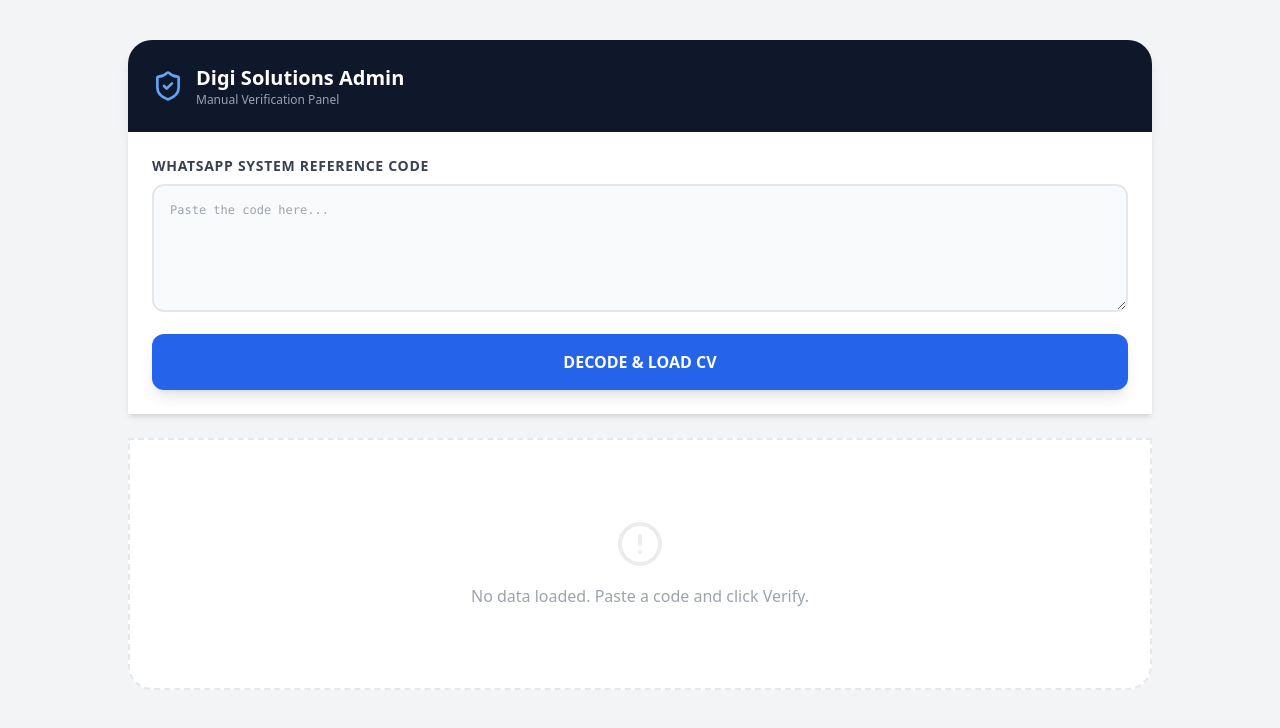
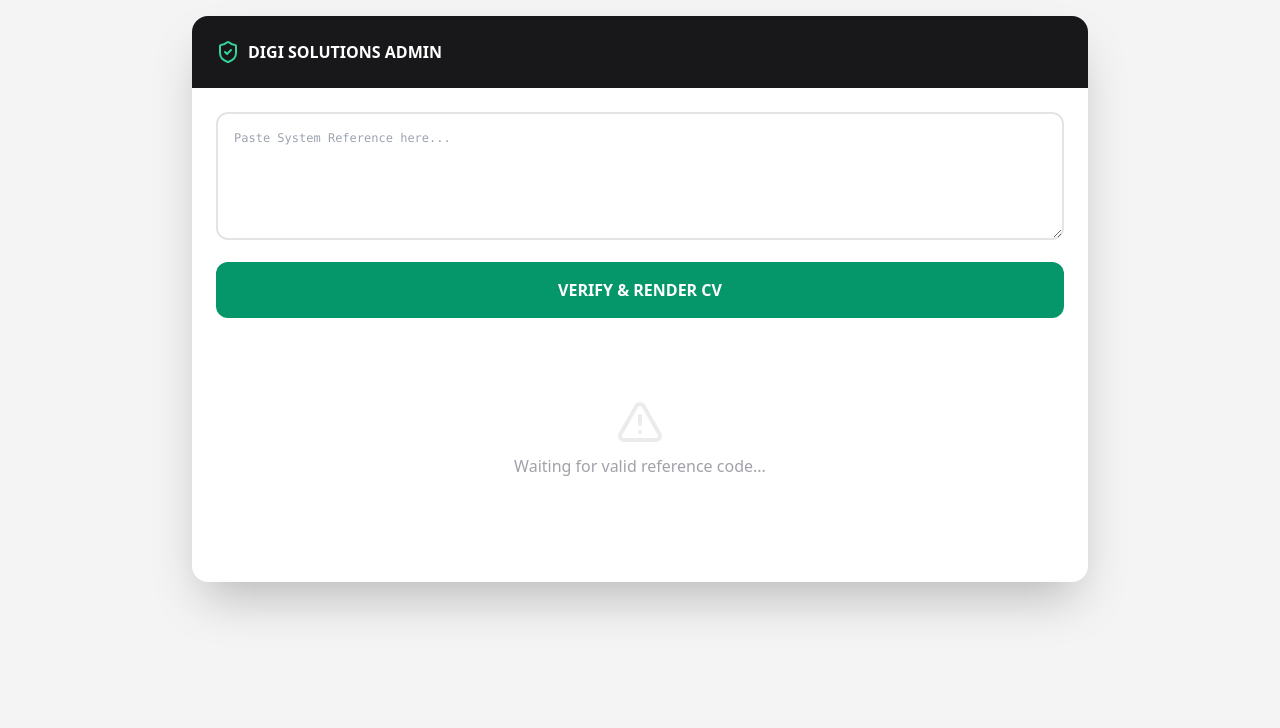
Before and after one commit to ThanushDev/DigiSolutionsCV, a React (Vite) app: page /#/admin in a window 1280 px wide. Shown: the top 728 px of the page. Built offline with nearby package versions, Linux system fonts and the light colour scheme.

Commit message:
Update Admin.tsx

```diff
--- a/src/pages/Admin.tsx
+++ b/src/pages/Admin.tsx
@@ -1,6 +1,6 @@
 import React, { useState, useRef } from 'react';
 import { TemplateRenderer } from '../components/CVTemplates/TemplateRenderer';
-import { DownloadIcon, Loader2Icon, ShieldCheckIcon, AlertCircleIcon } from 'lucide-react';
+import { DownloadIcon, Loader2Icon, ShieldCheckIcon, AlertTriangleIcon } from 'lucide-react';
 import html2canvas from 'html2canvas';
 import jsPDF from 'jspdf';
 
@@ -13,8 +13,6 @@ export function Admin() {
   const handleVerify = () => {
     try {
       let rawCode = inputCode;
-
-      // WhatsApp message eken reference eka witarak ganna logic eka
       if (inputCode.includes('System Ref:')) {
         rawCode = inputCode.split('System Ref:')[1];
       }
@@ -23,8 +21,8 @@ export function Admin() {
       const jsonString = atob(cleanCode);
       const data = JSON.parse(jsonString);
 
-      // Data Short names wala idan Template ekata ona widiyata map kirima
-      // Oyaage Context eke thiyena structure ekatama meka hadala thiyenne
+      // මෙතන තමයි වැදගත්ම දේ: WhatsApp එකෙන් එන කෙටි අකුරු (n, e, p)
+      // අපේ Templates බලාපොරොත්තු වන දිග නම් (fullName, email) වලට හරවනවා.
       const mappedData = {
         personalInfo: {
           fullName: data.n || '',
@@ -39,104 +37,88 @@ export function Admin() {
         templateId: data.t || 'template-1'
       };
 
-      console.log("Verified Data:", mappedData);
+      console.log("Mapped Data for Template:", mappedData);
       setDecodedData(mappedData);
     } catch (error) {
-      console.error("Decode Error:", error);
-      alert("Invalid Code! Please copy the entire code after 'System Ref:'");
-      setDecodedData(null);
+      console.error("Decode Error Details:", error);
+      alert("Error: Invalid Reference Code. Make sure you copied everything correctly.");
     }
   };
 
   const handleExportPDF = async () => {
     if (!cvRef.current) return;
     setIsExporting(true);
-
     try {
-      const canvas = await html2canvas(cvRef.current, {
-        scale: 2,
-        useCORS: true,
-        backgroundColor: '#ffffff'
-      });
+      const canvas = await html2canvas(cvRef.current, { scale: 2, useCORS: true });
       const imgData = canvas.toDataURL('image/png');
       const pdf = new jsPDF('p', 'mm', 'a4');
-      const pdfWidth = pdf.internal.pageSize.getWidth();
-      const pdfHeight = (canvas.height * pdfWidth) / canvas.width;
-
-      pdf.addImage(imgData, 'PNG', 0, 0, pdfWidth, pdfHeight);
-      pdf.save(`DigiSolutions_CV_${decodedData?.personalInfo?.fullName || 'User'}.pdf`);
-    } catch (error) {
-      alert("Error creating PDF.");
+      pdf.addImage(imgData, 'PNG', 0, 0, 210, (canvas.height * 210) / canvas.width);
+      pdf.save(`CV_${decodedData?.personalInfo?.fullName || 'Export'}.pdf`);
+    } catch (e) {
+      alert("PDF Export Failed!");
     } finally {
       setIsExporting(false);
     }
   };
 
   return (
-    <div className="min-h-screen bg-gray-100 p-4 sm:p-10 font-sans">
-      <div className="max-w-5xl mx-auto">
-        {/* Header */}
-        <div className="bg-slate-900 rounded-t-3xl p-6 text-white flex items-center justify-between shadow-lg">
-          <div className="flex items-center gap-3">
-            <ShieldCheckIcon className="text-blue-400" size={32} />
-            <div>
-              <h1 className="text-xl font-bold">Digi Solutions Admin</h1>
-              <p className="text-xs text-slate-400">Manual Verification Panel</p>
+    <div className="min-h-screen bg-zinc-100 p-4 font-sans">
+      <div className="max-w-4xl mx-auto bg-white shadow-2xl rounded-2xl overflow-hidden">
+        <div className="bg-zinc-900 p-6 text-white flex justify-between items-center">
+          <div className="flex items-center gap-2">
+            <ShieldCheckIcon className="text-emerald-400" />
+            <h1 className="font-bold">DIGI SOLUTIONS ADMIN</h1>
           </div>
-          </div>
+          {decodedData && (
+            <button
+              onClick={handleExportPDF}
+              disabled={isExporting}
+              className="bg-emerald-500 hover:bg-emerald-600 px-4 py-2 rounded-lg flex items-center gap-2 text-sm font-bold transition-all"
+            >
+              {isExporting ? <Loader2Icon className="animate-spin" size={16} /> : <DownloadIcon size={16} />}
+              DOWNLOAD PDF
+            </button>
+          )}
         </div>
 
-        {/* Input Area */}
-        <div className="bg-white p-6 shadow-md">
-          <label className="block text-sm font-bold text-gray-700 mb-2 uppercase tracking-wider">
-            WhatsApp System Reference Code
-          </label>
+        <div className="p-6">
           <textarea
-            className="w-full h-32 p-4 bg-gray-50 border-2 border-gray-200 rounded-xl focus:border-blue-500 focus:outline-none font-mono text-xs transition-all"
-            placeholder="Paste the code here..."
+            className="w-full h-32 p-4 border-2 border-zinc-200 rounded-xl mb-4 font-mono text-xs focus:border-emerald-500 outline-none"
+            placeholder="Paste System Reference here..."
             value={inputCode}
             onChange={(e) => setInputCode(e.target.value)}
           />
           <button
             onClick={handleVerify}
-            className="mt-4 w-full py-4 bg-blue-600 text-white rounded-xl font-black hover:bg-blue-700 shadow-lg transition-transform active:scale-95"
+            className="w-full bg-emerald-600 text-white py-4 rounded-xl font-black hover:bg-emerald-700 transition-all"
           >
-            DECODE & LOAD CV
+            VERIFY & RENDER CV
           </button>
+
+          {decodedData && (
+            <div className="mt-8">
+              {/* Fallback View: Template එක වැඩ නොකළත් මේ දත්ත ටික පේන්න ඕනේ */}
+              <div className="bg-emerald-50 p-4 rounded-lg mb-6 border border-emerald-200">
+                <p className="text-emerald-800 font-bold italic text-sm">Previewing: {decodedData.personalInfo.fullName}</p>
               </div>
 
-        {/* Preview Area */}
-        {decodedData ? (
-          <div className="bg-white mt-6 rounded-b-3xl p-6 shadow-xl border-t-4 border-blue-600 animate-in fade-in slide-in-from-top-4 duration-500">
-            <div className="flex flex-col sm:flex-row items-center justify-between mb-8 bg-blue-50 p-6 rounded-2xl gap-4">
-              <div>
-                <p className="text-xs font-bold text-blue-500 uppercase">Verified User</p>
-                <h2 className="text-2xl font-black text-slate-800">{decodedData.personalInfo.fullName}</h2>
-              </div>
-              <button
-                onClick={handleExportPDF}
-                disabled={isExporting}
-                className="flex items-center gap-3 px-8 py-4 bg-slate-900 text-white rounded-xl font-bold hover:bg-slate-800 disabled:bg-gray-400 transition-all"
-              >
-                {isExporting ? <Loader2Icon className="animate-spin" /> : <DownloadIcon size={20} />}
-                {isExporting ? 'Generating PDF...' : 'Download Official CV'}
-              </button>
-            </div>
-
-            {/* CV Rendering */}
-            <div className="bg-gray-200 p-4 sm:p-10 rounded-2xl flex justify-center overflow-x-auto">
-               <div className="bg-white shadow-2xl origin-top scale-[0.5] sm:scale-100" ref={cvRef}>
+              {/* Real CV Preview */}
+              <div className="border shadow-inner bg-zinc-200 p-4 rounded-xl flex justify-center">
+                <div ref={cvRef} className="bg-white shadow-lg w-full max-w-[800px]">
                   <TemplateRenderer cvData={decodedData} scale={1} />
                 </div>
               </div>
             </div>
-        ) : (
-          <div className="bg-white mt-6 rounded-b-3xl p-20 flex flex-col items-center text-gray-400 border-2 border-dashed border-gray-200">
-            <AlertCircleIcon size={48} className="mb-4 opacity-20" />
-            <p className="font-medium text-center">No data loaded. Paste a code and click Verify.</p>
+          )}
+
+          {!decodedData && (
+            <div className="py-20 text-center text-zinc-400">
+              <AlertTriangleIcon className="mx-auto mb-2 opacity-20" size={48} />
+              <p>Waiting for valid reference code...</p>
             </div>
           )}
         </div>
       </div>
+    </div>
   );
 }
```
Lines whose indentation alone changed are shown as unchanged.
